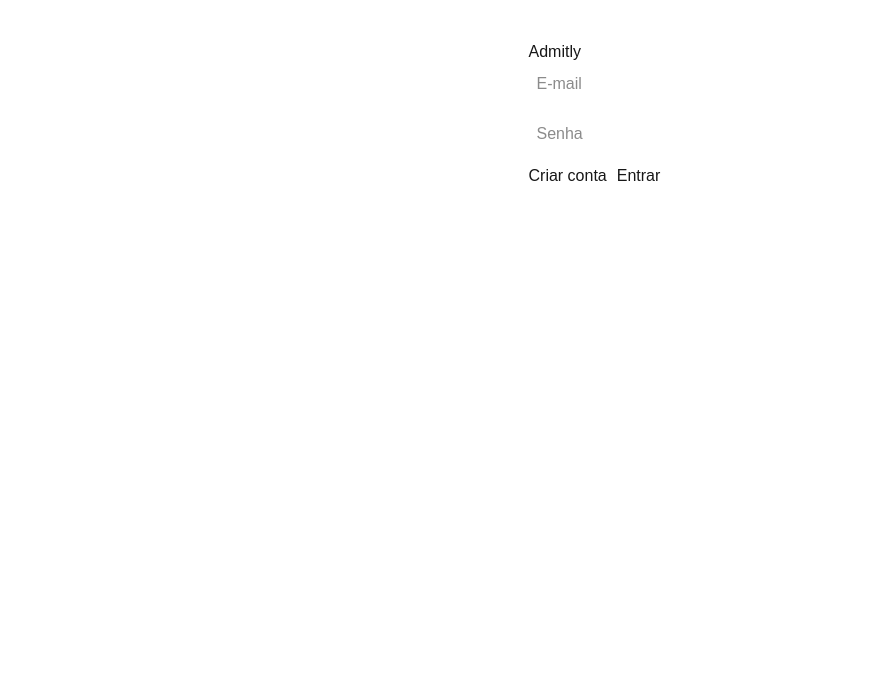
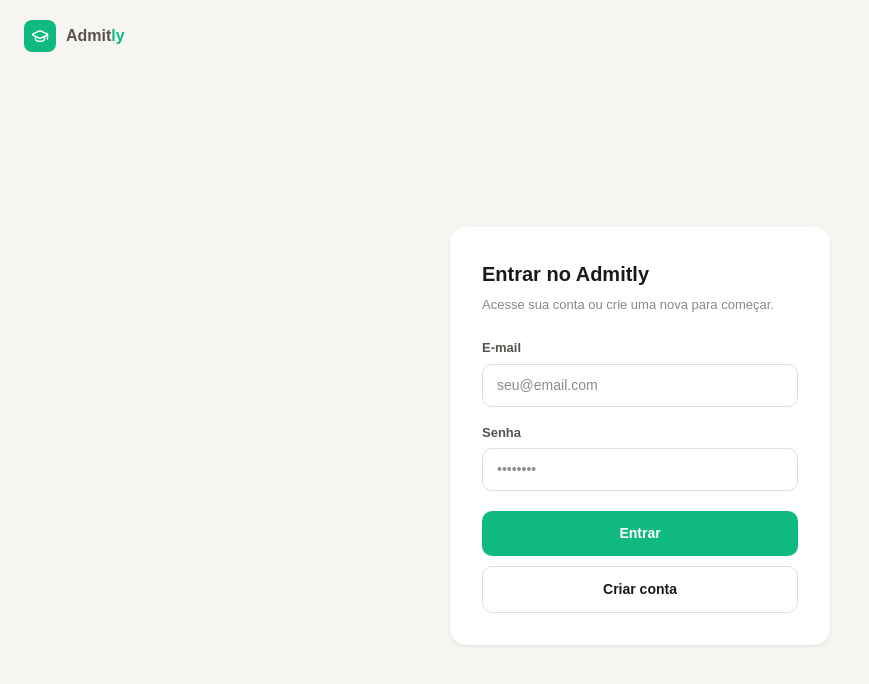
Before and after one commit to admitly-SaaS/Admitly, a Next.js app: page /login in a window 1280 px wide. Shown: the top 684 px of the page, without its empty margins (0-869 px from the left). Built offline with nearby package versions, Linux system fonts and the light colour scheme; no server answers.

Commit message:
corrige pagina assinar e ajusta design login/chat

```diff
--- a/app/assinar/page.js
+++ b/app/assinar/page.js
@@ -1,9 +1,95 @@
 export default function Assinar() {
+  const corDestaque = '#10b981'
+  const corContraste = '#57534e'
+
   return (
-    <div style={{ padding: 40, maxWidth: 400, margin: '0 auto', textAlign: 'center' }}>
-      <h1>Admitly</h1>
-      <p>Você ainda não tem uma assinatura ativa.</p>
-      <p>Em breve, o link de pagamento vai aparecer aqui.</p>
+    <div style={{ minHeight: '100vh', display: 'flex', flexDirection: 'column', background: '#f7f5f2' }}>
+      <header style={{ display: 'flex', alignItems: 'center', gap: 10, padding: '20px 24px' }}>
+        <span
+          style={{
+            display: 'grid',
+            placeItems: 'center',
+            width: 32,
+            height: 32,
+            borderRadius: 8,
+            background: corDestaque,
+            color: '#fff',
+          }}
+        >
+          <svg xmlns="http://www.w3.org/2000/svg" width="18" height="18" viewBox="0 0 24 24" fill="none" stroke="currentColor" strokeWidth="2" strokeLinecap="round" strokeLinejoin="round">
+            <path d="M21.42 10.922a1 1 0 0 0-.019-1.838L12.83 5.18a2 2 0 0 0-1.66 0L2.6 9.08a1 1 0 0 0 0 1.832l8.57 3.908a2 2 0 0 0 1.66 0z" />
+            <path d="M22 10v6" />
+            <path d="M6 12.5V16a6 3 0 0 0 12 0v-3.5" />
+          </svg>
+        </span>
+        <span style={{ fontWeight: 700, fontSize: 16 }}>
+          <span style={{ color: corContraste }}>Admit</span>
+          <span style={{ color: corDestaque }}>ly</span>
+        </span>
+      </header>
+
+      <div style={{ flex: 1, display: 'flex', alignItems: 'center', justifyContent: 'center', padding: 20 }}>
+        <div
+          style={{
+            width: '100%',
+            maxWidth: 420,
+            background: '#fff',
+            borderRadius: 16,
+            padding: 36,
+            textAlign: 'center',
+            boxShadow: '0 1px 3px rgba(0,0,0,0.06), 0 1px 2px rgba(0,0,0,0.04)',
+          }}
+        >
+          <span
+            style={{
+              display: 'inline-grid',
+              placeItems: 'center',
+              width: 48,
+              height: 48,
+              borderRadius: 12,
+              background: '#ecfdf5',
+              color: corDestaque,
+              marginBottom: 16,
+            }}
+          >
+            <svg xmlns="http://www.w3.org/2000/svg" width="24" height="24" viewBox="0 0 24 24" fill="none" stroke="currentColor" strokeWidth="2" strokeLinecap="round" strokeLinejoin="round">
+              <path d="M12 8V4H8" />
+              <rect width="16" height="12" x="4" y="8" rx="2" />
+              <path d="M2 14h2" />
+              <path d="M20 14h2" />
+              <path d="M15 13v2" />
+              <path d="M9 13v2" />
+            </svg>
+          </span>
+
+          <h1 style={{ fontSize: 20, fontWeight: 700, marginBottom: 10, color: '#1a1a1a' }}>
+            Você ainda não tem uma assinatura ativa
+          </h1>
+          <p style={{ fontSize: 14, color: '#888', lineHeight: 1.6, marginBottom: 24 }}>
+            Assine o Admitly para ter acesso ilimitado ao mentor de IA para admissões internacionais.
+          </p>
+
+
+            href="https://pay.kiwify.com.br/1gI05Vm"
+            target="_blank"
+            rel="noopener noreferrer"
+            style={{
+              display: 'block',
+              width: '100%',
+              padding: '12px 0',
+              borderRadius: 10,
+              background: corDestaque,
+              color: '#fff',
+              fontSize: 14,
+              fontWeight: 700,
+              textDecoration: 'none',
+              boxSizing: 'border-box',
+            }}
+          >
+            Assinar agora — R$ 49,90/mês
+          </a>
+        </div>
+      </div>
     </div>
   )
 }
--- a/app/login/page.js
+++ b/app/login/page.js
@@ -9,6 +9,9 @@
   const [email, setEmail] = useState('')
   const [password, setPassword] = useState('')
   const [message, setMessage] = useState('')
+
+  const corDestaque = '#10b981'
+  const corContraste = '#57534e'
 
   const handleSignUp = async () => {
     const { error } = await supabase.auth.signUp({ email, password })
@@ -31,25 +34,135 @@
   }
 
   return (
-    <div style={{ padding: 40, maxWidth: 400, margin: '0 auto' }}>
-      <h1>Admitly</h1>
+    <div style={{ minHeight: '100vh', display: 'flex', flexDirection: 'column', background: '#f7f5f2' }}>
+      <header style={{ display: 'flex', alignItems: 'center', gap: 10, padding: '20px 24px' }}>
+        <span
+          style={{
+            display: 'grid',
+            placeItems: 'center',
+            width: 32,
+            height: 32,
+            borderRadius: 8,
+            background: corDestaque,
+            color: '#fff',
+          }}
+        >
+          <svg xmlns="http://www.w3.org/2000/svg" width="18" height="18" viewBox="0 0 24 24" fill="none" stroke="currentColor" strokeWidth="2" strokeLinecap="round" strokeLinejoin="round">
+            <path d="M21.42 10.922a1 1 0 0 0-.019-1.838L12.83 5.18a2 2 0 0 0-1.66 0L2.6 9.08a1 1 0 0 0 0 1.832l8.57 3.908a2 2 0 0 0 1.66 0z" />
+            <path d="M22 10v6" />
+            <path d="M6 12.5V16a6 3 0 0 0 12 0v-3.5" />
+          </svg>
+        </span>
+        <span style={{ fontWeight: 700, fontSize: 16 }}>
+          <span style={{ color: corContraste }}>Admit</span>
+          <span style={{ color: corDestaque }}>ly</span>
+        </span>
+      </header>
+
+      <div style={{ flex: 1, display: 'flex', alignItems: 'center', justifyContent: 'center', padding: 20 }}>
+        <div
+          style={{
+            width: '100%',
+            maxWidth: 380,
+            background: '#fff',
+            borderRadius: 16,
+            padding: 32,
+            boxShadow: '0 1px 3px rgba(0,0,0,0.06), 0 1px 2px rgba(0,0,0,0.04)',
+          }}
+        >
+          <h1 style={{ fontSize: 20, fontWeight: 700, marginBottom: 6, color: '#1a1a1a' }}>
+            Entrar no Admitly
+          </h1>
+          <p style={{ fontSize: 13, color: '#888', marginBottom: 24 }}>
+            Acesse sua conta ou crie uma nova para começar.
+          </p>
+
+          <label style={{ fontSize: 13, fontWeight: 600, color: corContraste, display: 'block', marginBottom: 6 }}>
+            E-mail
+          </label>
           <input
             type="email"
-        placeholder="E-mail"
+            placeholder="seu@email.com"
             value={email}
             onChange={(e) => setEmail(e.target.value)}
-        style={{ display: 'block', width: '100%', marginBottom: 10, padding: 8 }}
+            style={{
+              display: 'block',
+              width: '100%',
+              padding: '10px 14px',
+              marginBottom: 16,
+              border: '1px solid #ddd',
+              borderRadius: 10,
+              fontSize: 14,
+              outline: 'none',
+              color: '#1a1a1a',
+              boxSizing: 'border-box',
+            }}
           />
+
+          <label style={{ fontSize: 13, fontWeight: 600, color: corContraste, display: 'block', marginBottom: 6 }}>
+            Senha
+          </label>
           <input
             type="password"
-        placeholder="Senha"
+            placeholder="••••••••"
             value={password}
             onChange={(e) => setPassword(e.target.value)}
-        style={{ display: 'block', width: '100%', marginBottom: 10, padding: 8 }}
+            style={{
+              display: 'block',
+              width: '100%',
+              padding: '10px 14px',
+              marginBottom: 20,
+              border: '1px solid #ddd',
+              borderRadius: 10,
+              fontSize: 14,
+              outline: 'none',
+              color: '#1a1a1a',
+              boxSizing: 'border-box',
+            }}
           />
-      <button onClick={handleSignUp} style={{ marginRight: 10 }}>Criar conta</button>
-      <button onClick={handleSignIn}>Entrar</button>
-      <p>{message}</p>
+
+          <button
+            onClick={handleSignIn}
+            style={{
+              width: '100%',
+              padding: '12px 0',
+              marginBottom: 10,
+              border: 'none',
+              borderRadius: 10,
+              background: corDestaque,
+              color: '#fff',
+              fontSize: 14,
+              fontWeight: 700,
+              cursor: 'pointer',
+            }}
+          >
+            Entrar
+          </button>
+
+          <button
+            onClick={handleSignUp}
+            style={{
+              width: '100%',
+              padding: '12px 0',
+              border: '1px solid #ddd',
+              borderRadius: 10,
+              background: '#fff',
+              color: '#1a1a1a',
+              fontSize: 14,
+              fontWeight: 600,
+              cursor: 'pointer',
+            }}
+          >
+            Criar conta
+          </button>
+
+          {message && (
+            <p style={{ marginTop: 16, fontSize: 13, textAlign: 'center', color: corContraste }}>
+              {message}
+            </p>
+          )}
+        </div>
+      </div>
     </div>
   )
 }
```
Lines whose indentation alone changed are shown as unchanged.
